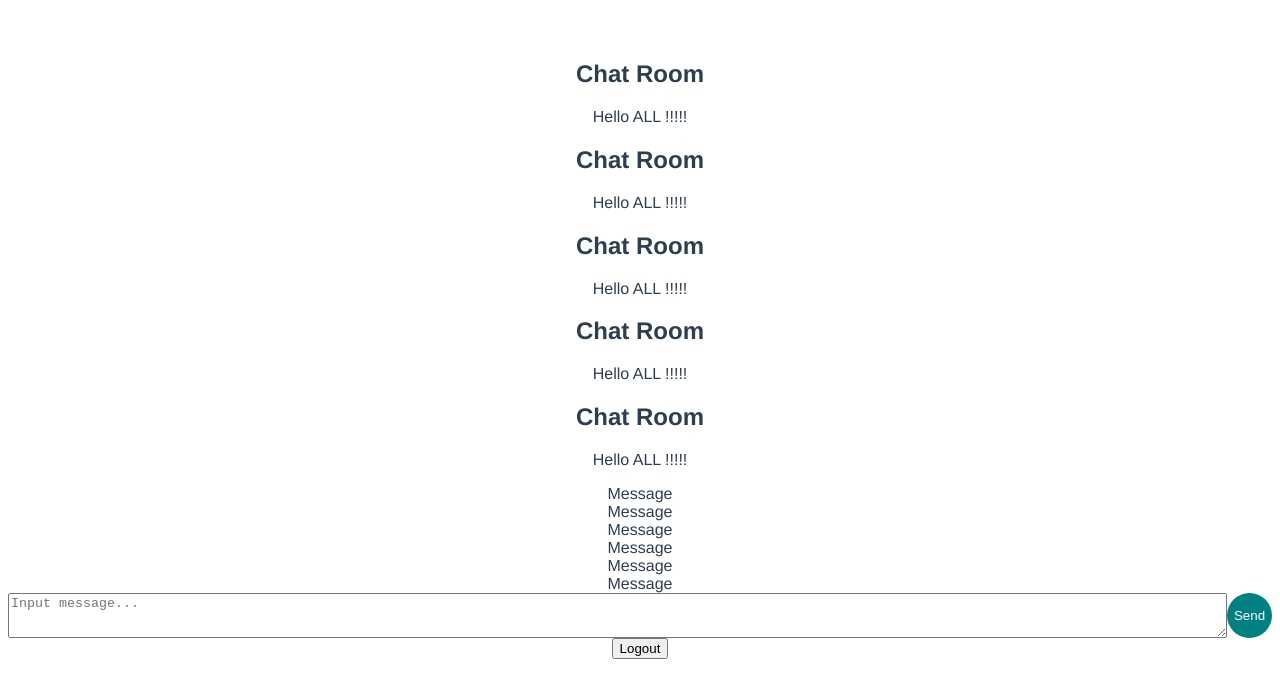
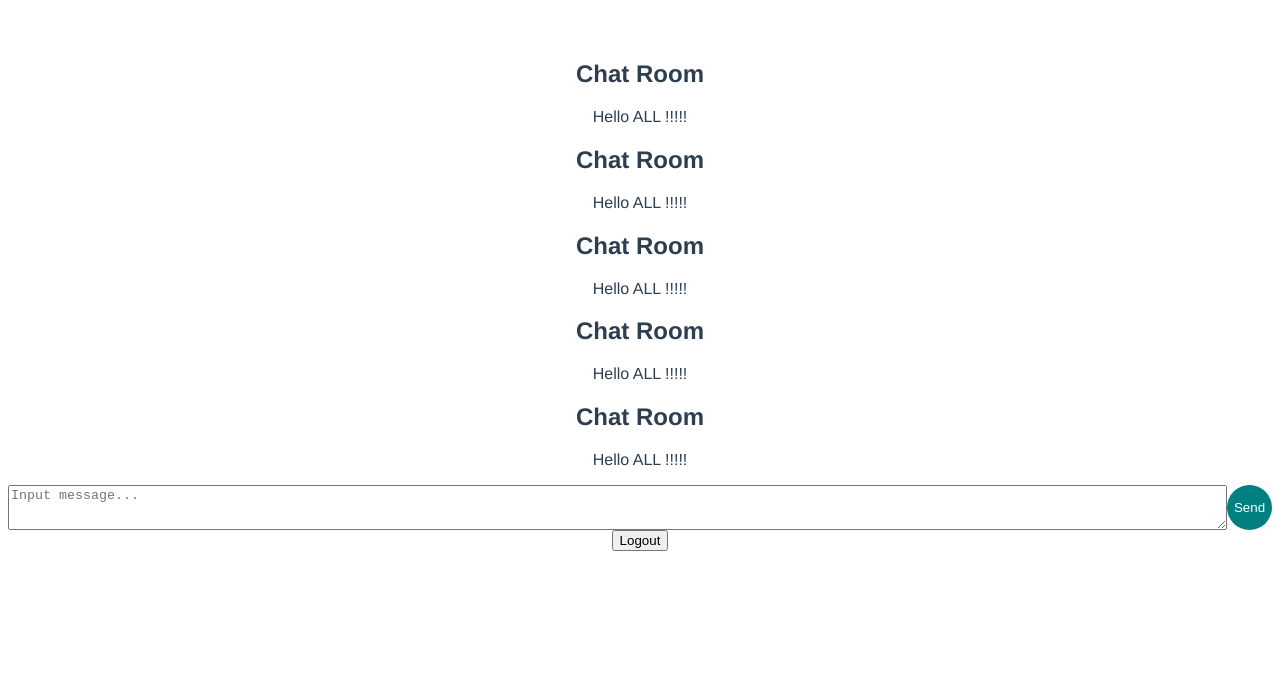
Before and after one commit to Sinlero/frontend-campus-chat, a Vue app: page / in a window 1280 px wide. Shown: the top 698 px of the page. Built offline with nearby package versions, Linux system fonts and the light colour scheme; no server answers.

Commit message:
add text from props

```diff
--- a/src/components/chat/DialogMessage.vue
+++ b/src/components/chat/DialogMessage.vue
@@ -1,10 +1,16 @@
 <template>
-<div>Message</div>
+<div>{{text}}</div>
 </template>
 
 <script>
 export default {
-  name: "DialogMessage"
+  name: "DialogMessage",
+  props: {
+    id: Number,
+    senderId: Number,
+    text: String,
+    time: String
+  }
 }
 </script>
 
```
